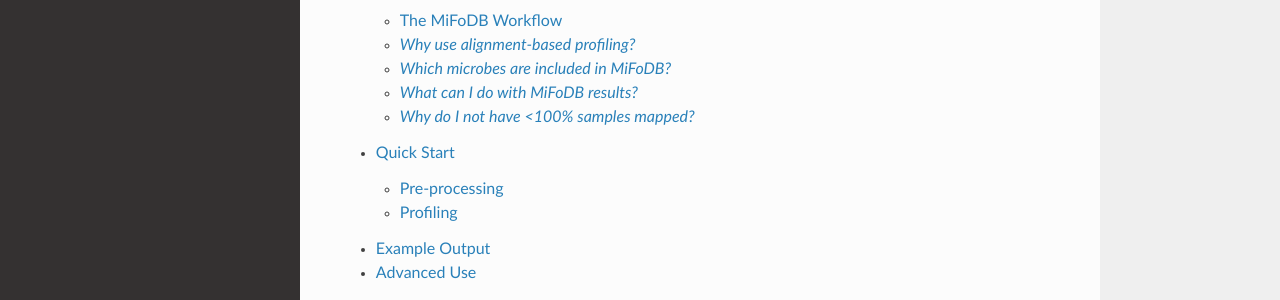
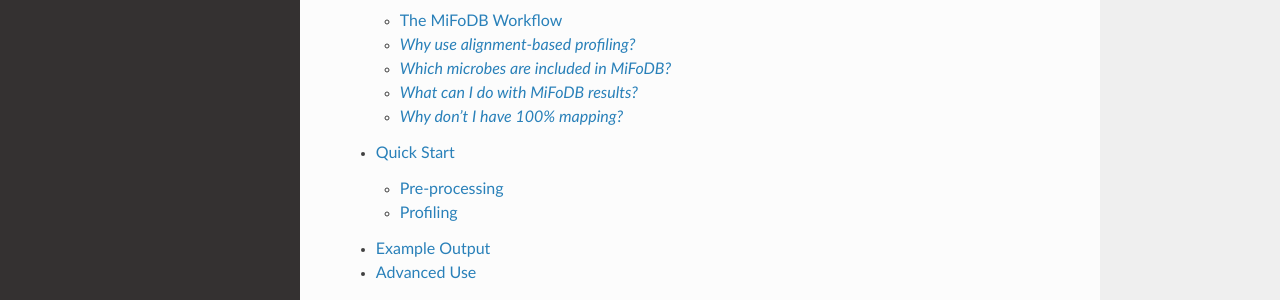
Before and after one commit to elisacaffrey/MiFoDB, a Sphinx documentation site: the page built from docs/source/index.rst, in a window 1280 px wide and 1358 px high. Shown: the part 680-980 px from the top of the window. Built offline with Sphinx 7.4.7 and the Read the Docs theme 2.0.0, drawn with Linux system fonts in a browser that asks for light colours.

Commit message:
Update overview.rst

```diff
--- a/docs/source/overview.rst
+++ b/docs/source/overview.rst
@@ -41,7 +41,7 @@
 
 * **Gene-based annotation:** Results can be easily used for functional analyses, including gene annotations based on `KEGG Orthologies <https://www.genome.jp/tools/kofamkoala/>`_, `Carbohydrate-Active enZYmes (CAZymes) <http://www.cazy.org/>`_, `Pfam <http://pfam.xfam.org/>`_, and `antibiotic resistant genes <https://card.mcmaster.ca/download>`_.
 
-*Why do I not have <100% samples mapped?*
+*Why don't I have 100% mapping?*
 +++++++++++++++++++++++++++++++++++++++++++++++++++++++++++++++++++++
 MiFoDB allows for the calculation of mapped reads compared to the total trimmed reads, allowing for the reporting of both mapped and unmapped reads.
 
```
